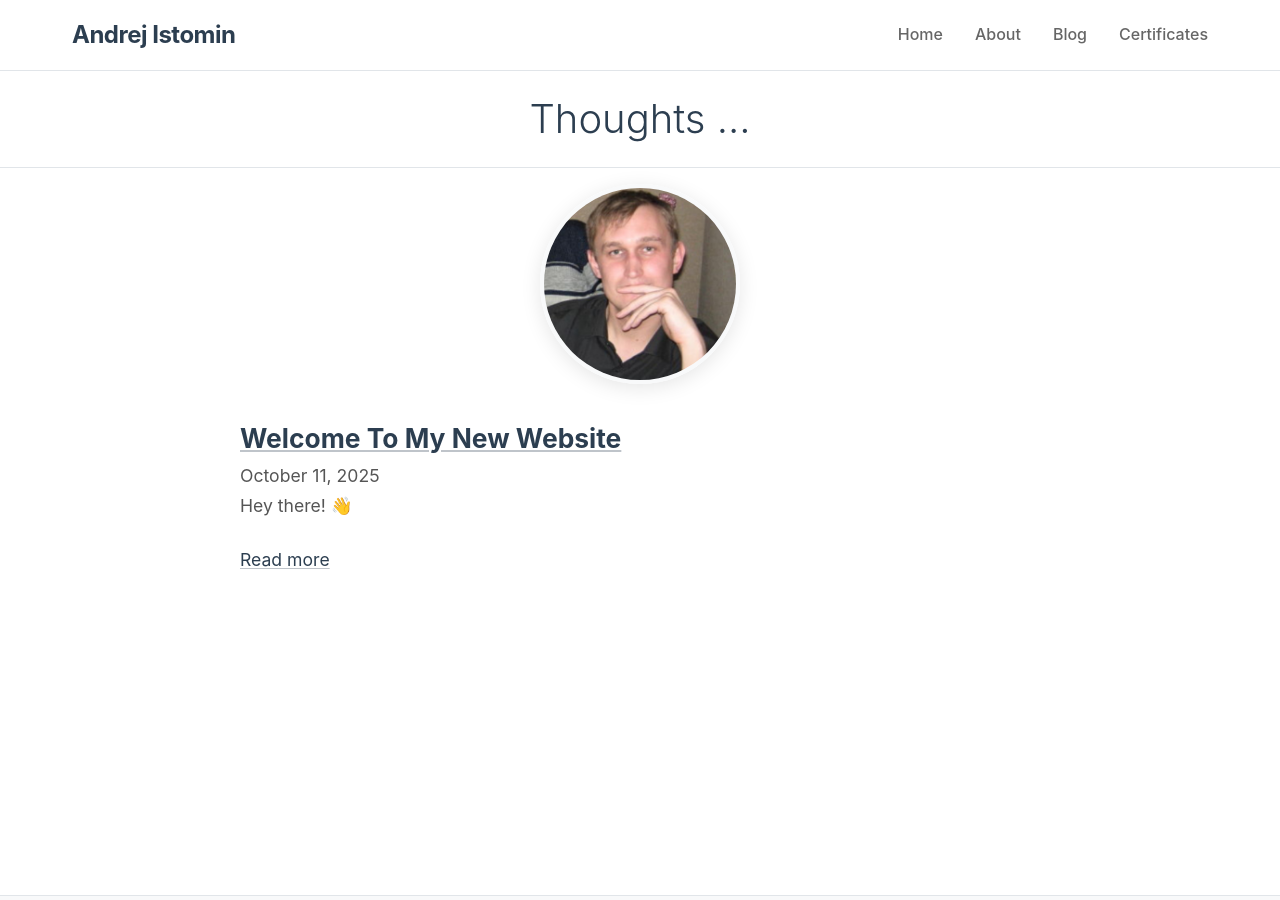
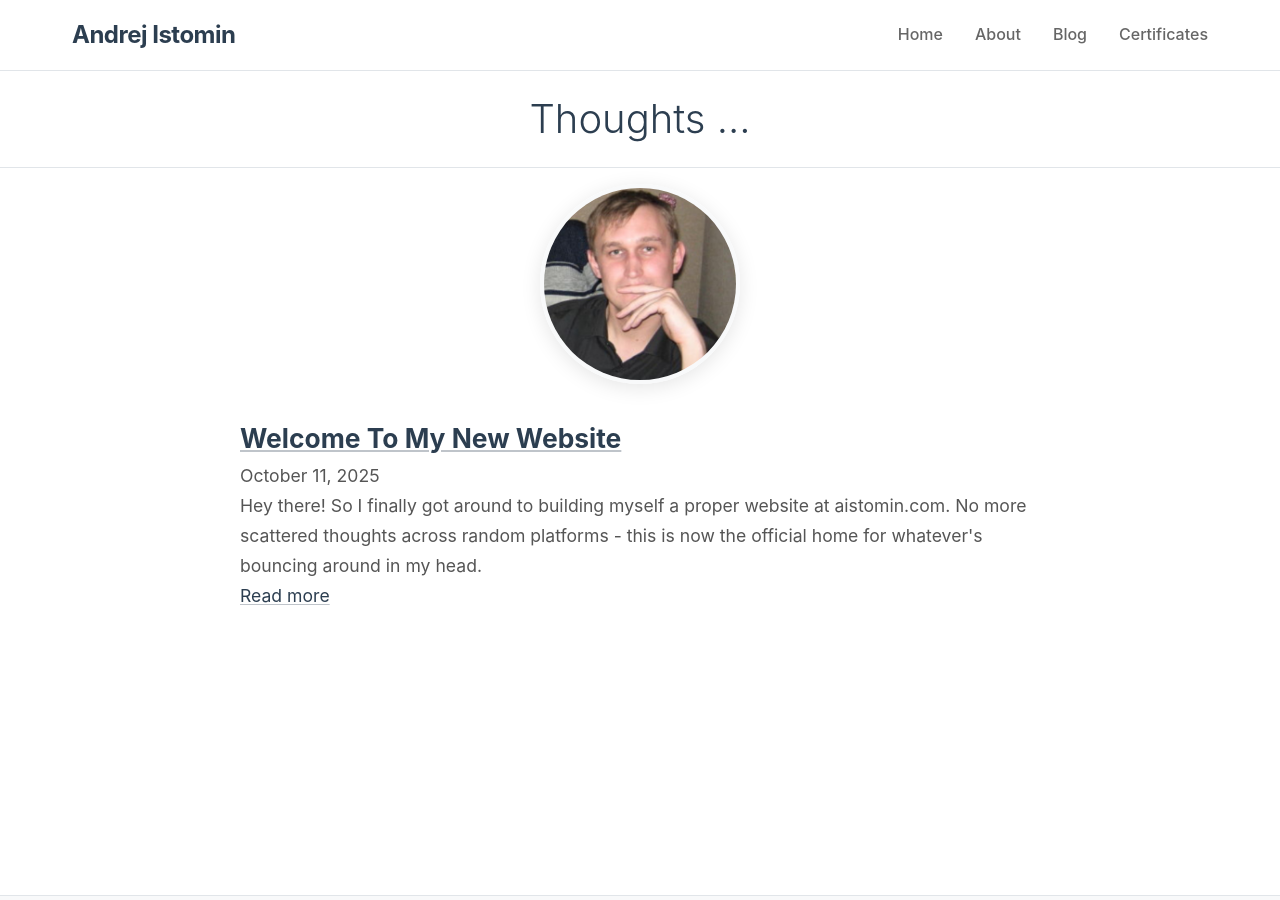
Before and after one commit to aistomin/aistomin.com, a Jekyll site: the page built from blog.markdown, in a window 1280 px wide and 900 px high. Built offline with Jekyll 4.4.1, drawn with Linux system fonts in a browser that asks for light colours.

Commit message:
Issue #19. First blog post is fixed.

```diff
--- a/_posts/2025-10-11-welcome.markdown
+++ b/_posts/2025-10-11-welcome.markdown
@@ -2,22 +2,29 @@
 layout: default
 title: 'Welcome To My New Website'
 date: 2025-10-11 12:00:00 +0200
+excerpt: Hey there! So I finally got around to building myself a proper website at aistomin.com. No more scattered thoughts across random platforms - this is now the official home for whatever's bouncing around in my head.
 ---
 
-Hey there! 👋
+<div class="page-header">
+    <div style="text-align: center; font-size: 3rem; margin-bottom: 0.5rem;">🚀</div>
+    <h1 class="page-title">Welcome To My New Website</h1>
+</div>
 
-So I finally got around to building myself a proper website at [aistomin.com](https://aistomin.com). No more scattered thoughts across random platforms - this is now the official home for whatever's bouncing around in my head.
+<div class="page-content">
+    <p>Hey there! So I finally got around to building myself a proper website at <a href="https://aistomin.com">aistomin.com</a>. No more scattered thoughts across random platforms - this is now the official home for whatever's bouncing around in my head.</p>
 
-## What's the deal here?
+    <h2>What's the deal here?</h2>
 
-I'll be writing about tech stuff (because that's what I do for a living), cool projects I'm working on, random thoughts that might actually be useful to someone, and basically anything that seems worth sharing. Think of it as my personal corner of the internet where I can be more thoughtful than Twitter but less formal than a corporate blog.
+    <p>I'll be writing about tech stuff (because that's what I do for a living), cool projects I'm working on, random thoughts that might actually be useful to someone, and basically anything that seems worth sharing. Think of it as my personal corner of the internet where I can be more thoughtful than Twitter but less formal than a corporate blog.</p>
 
-## The old stuff
+    <h2>The old stuff</h2>
 
-If you're curious about what I used to write, you can still find my older posts at [https://aistomin.github.io/](https://aistomin.github.io/). That's where I rambled about Android development and various tech challenges from 2015-2023. Some of it's actually pretty decent, if I say so myself.
+    <p>If you're curious about what I used to write, you can still find my older posts at <a href="https://aistomin.github.io/">https://aistomin.github.io/</a>. That's where I rambled about Android development and various tech challenges from 2015-2023. Some of it's actually pretty decent, if I say so myself.</p>
 
-## What's next?
+    <h2>What's next?</h2>
 
-Honestly, I'm not entirely sure yet. I'll probably start with some thoughts on the projects I'm currently working on, maybe share some lessons learned from building this site itself, and see where it goes from there.
+    <p>Honestly, I'm not entirely sure yet. I'll probably start with some thoughts on the projects I'm currently working on, maybe share some lessons learned from building this site itself, and see where it goes from there.</p>
 
-Thanks for stopping by! Feel free to reach out if you want to chat about any of this stuff.
+    <p>Thanks for stopping by! Feel free to reach out if you want to chat about any of this stuff.</p>
+
+</div>
```
